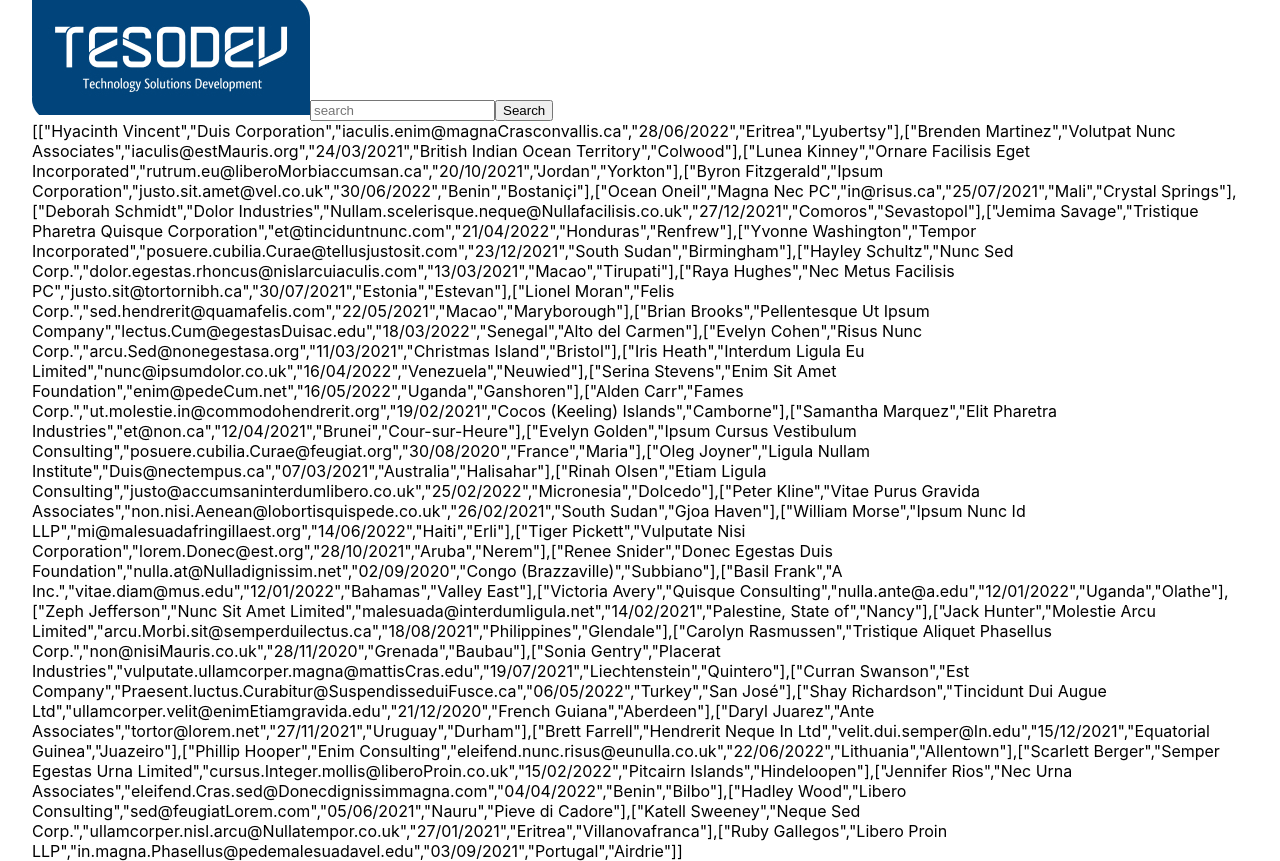
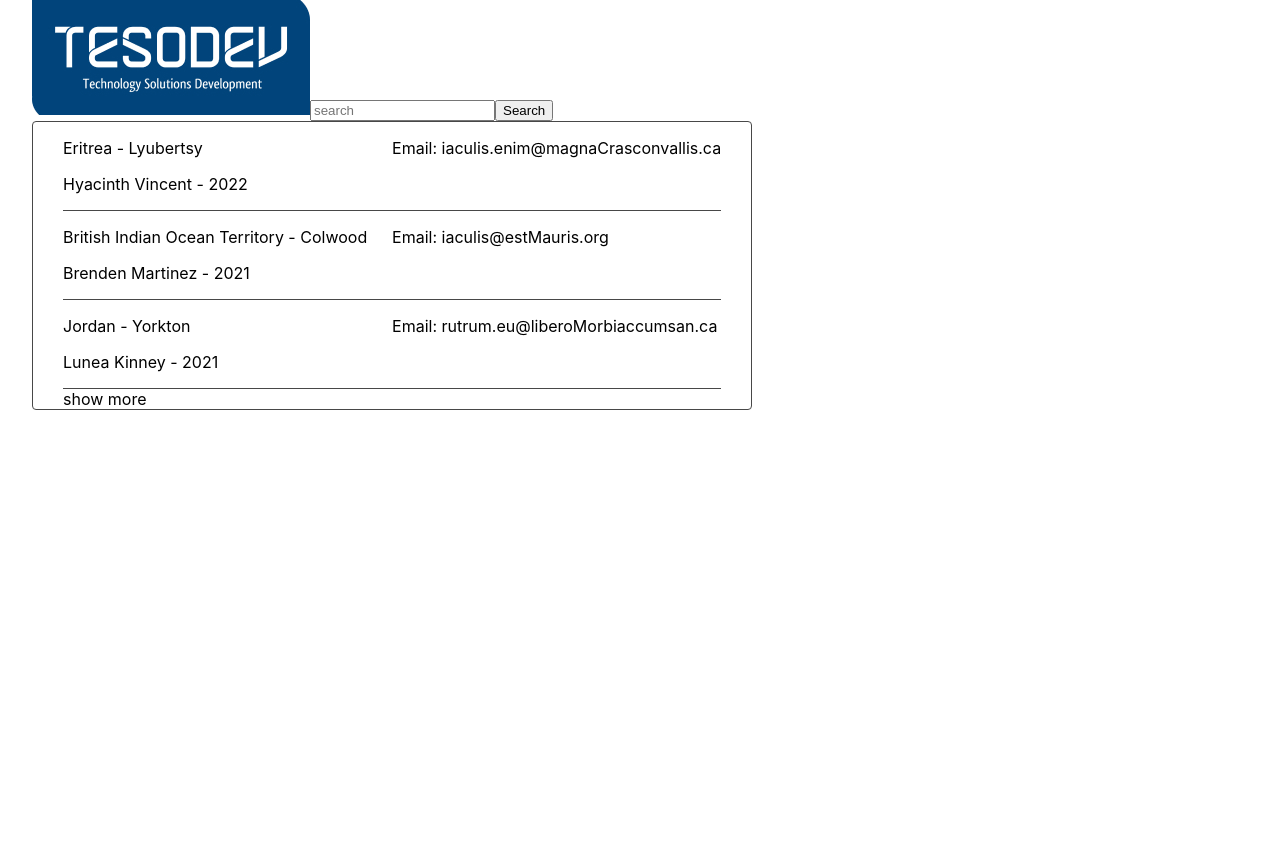
Before and after one commit to dereakif/search-portal, a Next.js app: page / in a window 1280 px wide. After the commit the page ends 800 px from the top, so only its background shows below. Built offline with nearby package versions, Linux system fonts and the light colour scheme.

Commit message:
create and implement: result page

```diff
--- /dev/null
+++ b/pages/api/results.js
@@ -0,0 +1,20 @@
+import mockData from "../../mockData.json";
+export default (req, res) => {
+  if (!req.query.name) {
+    res.statusCode = 400;
+    res.send("Must have name!");
+  } else {
+    const filter = req.query.name ? new RegExp(req.query.name, "i") : /.*/;
+    const results = mockData.data
+      .filter((info) => info[0].match(filter))
+      .slice(0, 6);
+    if (results.length === 0) {
+      res.statusCode = 404;
+      res.send("Not found!");
+    } else {
+      res.statusCode = 200;
+      res.setHeader("Content-Type", "application/json");
+      res.end(JSON.stringify(results));
+    }
+  }
+};
--- a/pages/api/search.js
+++ b/pages/api/search.js
@@ -2,14 +2,13 @@
 import mockData from "../../mockData.json";
 
 export default (req, res) => {
-  console.log(req.query, "req");
   const filter = req.query.q ? new RegExp(req.query.q, "i") : /.*/;
   console.log({ filter });
   res.statusCode = 200;
   res.setHeader("Content-Type", "application/json");
   res.end(
     JSON.stringify(
-      mockData.data.filter((info) => info[0].match(filter)).slice(0, 40)
+      mockData.data.filter((info) => info[0].match(filter)).slice(0, 4)
     )
   );
 };
--- a/pages/index.js
+++ b/pages/index.js
@@ -1,14 +1,39 @@
 import Head from "next/head";
-import styles from "../styles/Home.module.css";
+import styles from "../styles/Home.module.scss";
 import { useState } from "react";
 import { useQuery } from "react-query";
 import axios from "axios";
-import logo from "../public/logo.jpg";
+import Link from "next/link";
 
 const search = async (filter) => {
   const name = filter.queryKey[1];
   const { data } = await axios.get(`/api/search?q=${name}`);
   return data;
+};
+const renderResultBox = (data, query) => {
+  if (!data) return;
+  return (
+    <div className={styles.results}>
+      {data.map((items, index) => {
+        return index > 2 ? (
+          <Link
+            key={items[2]}
+            href={{ pathname: "/results", query: { name: query } }}
+          >
+            show more
+          </Link>
+        ) : (
+          <div key={items[2]} className={styles.resultItems}>
+            <div>
+              <p>{items[4] + " - " + items[5]}</p>
+              <p>{items[0] + " - " + items[3].slice(items[3].length - 4)}</p>
+            </div>
+            <p>{"Email: " + items[2]}</p>
+          </div>
+        );
+      })}
+    </div>
+  );
 };
 export default function Home() {
   const [query, setQuery] = useState("");
@@ -29,7 +54,7 @@ export default function Home() {
         onChange={(evt) => setQuery(evt.target.value)}
       />
       <button>Search</button>
-      {data && <div>{JSON.stringify(data)}</div>}
+      {renderResultBox(data, query)}
     </div>
   );
 }
--- a/styles/Home.module.css
+++ /dev/null
@@ -1,3 +0,0 @@
-.container {
-  padding: 0 2rem;
-}
--- /dev/null
+++ b/styles/Home.module.scss
@@ -0,0 +1,15 @@
+.container {
+  padding: 0 2rem;
+}
+
+.results {
+  border: 1px solid #484848;
+  border-radius: 4px;
+  width: fit-content;
+  padding: 0 30px;
+}
+.resultItems {
+  display: grid;
+  grid-template-columns: repeat(2, 1fr);
+  border-bottom: 1px solid #484848;
+}
--- /dev/null
+++ b/styles/Results.module.scss
@@ -0,0 +1,11 @@
+.results {
+  border: 1px solid #484848;
+  border-radius: 4px;
+  width: fit-content;
+  padding: 0 30px;
+}
+.resultItems {
+  display: grid;
+  grid-template-columns: repeat(2, 1fr);
+  border-bottom: 1px solid #484848;
+}
```
Also changed, not shown: pages/results.js (added, +70 -0 lines).
